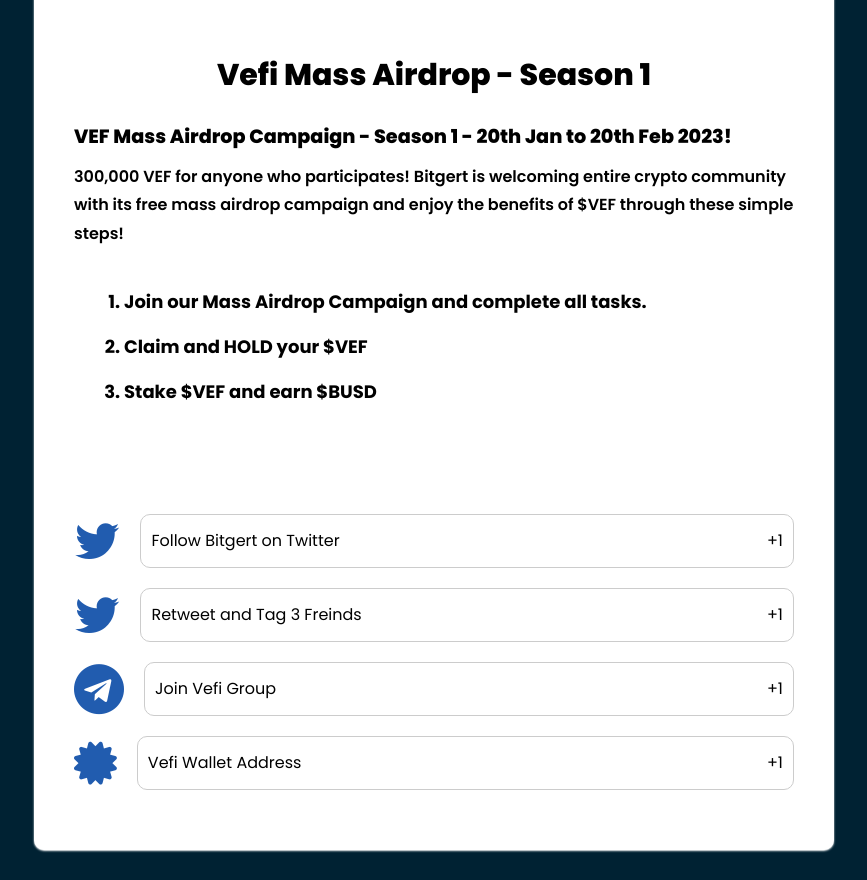
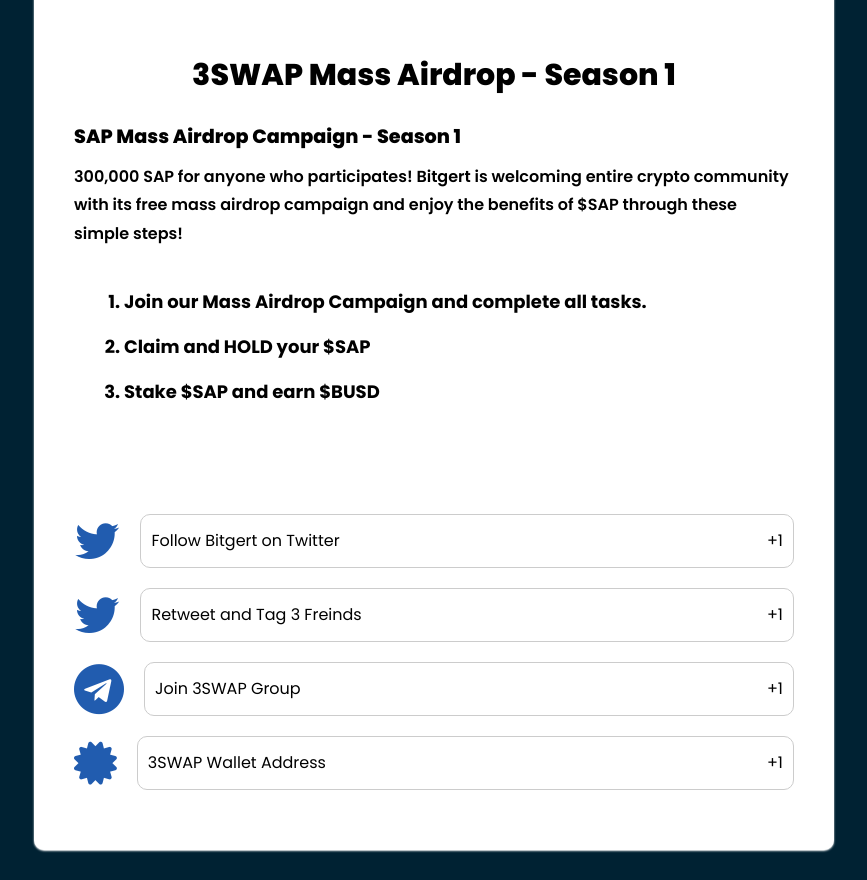
Before and after one commit to monarch619/airdrop_giveaway, a plain HTML site: page index.html in a window 1280 px wide. Shown: the part 500-1380 px from the top of the page, without its empty margins (206-1073 px from the left). Drawn offline with Linux system fonts and the light colour scheme.

Commit message:
first commit

```diff
--- a/index.html
+++ b/index.html
@@ -4,7 +4,7 @@
     <meta charset="UTF-8" />
     <meta http-equiv="X-UA-Compatible" content="IE=edge" />
     <meta name="viewport" content="width=device-width, initial-scale=1.0" />
-    <title>Vefi Mass Airdrop - Season 1</title>
+    <title>3SWAP Mass Airdrop - Season 1</title>
     <link rel="stylesheet" href="style.css" />
     <link
       rel="stylesheet"
@@ -27,19 +27,19 @@
           <img src="./bg.jpeg" alt="banner" />
         </div>
         <div class="middle__wrapper">
-          <h1>Vefi Mass Airdrop - Season 1</h1>
+          <h1>3SWAP Mass Airdrop - Season 1</h1>
           <h2>
-            VEF Mass Airdrop Campaign - Season 1 - 20th Jan to 20th Feb 2023!
+            SAP Mass Airdrop Campaign - Season 1
           </h2>
           <h2>
-            300,000 VEF for anyone who participates! Bitgert is welcoming entire
+            300,000 SAP for anyone who participates! Bitgert is welcoming entire
             crypto community with its free mass airdrop campaign and enjoy the
-            benefits of $VEF through these simple steps!
+            benefits of $SAP through these simple steps!
           </h2>
           <ol>
             <li>Join our Mass Airdrop Campaign and complete all tasks.</li>
-            <li>Claim and HOLD your $VEF</li>
-            <li>Stake $VEF and earn $BUSD</li>
+            <li>Claim and HOLD your $SAP</li>
+            <li>Stake $SAP and earn $BUSD</li>
           </ol>
         </div>
         <div class="bottom__wrapper">
@@ -66,7 +66,7 @@
               <i class="fa fa-telegram" aria-hidden="true"></i>
             </div>
             <div class="task__content">
-              <span>Join Vefi Group</span>
+              <span>Join 3SWAP Group</span>
               <span>+1</span>
             </div>
           </div>
@@ -75,7 +75,7 @@
               <i class="fa fa-certificate" aria-hidden="true"></i>
             </div>
             <div class="task__content">
-              <span>Vefi Wallet Address</span>
+              <span>3SWAP Wallet Address</span>
               <span>+1</span>
             </div>
           </div>
```
Also changed, not shown: bg.jpeg.
